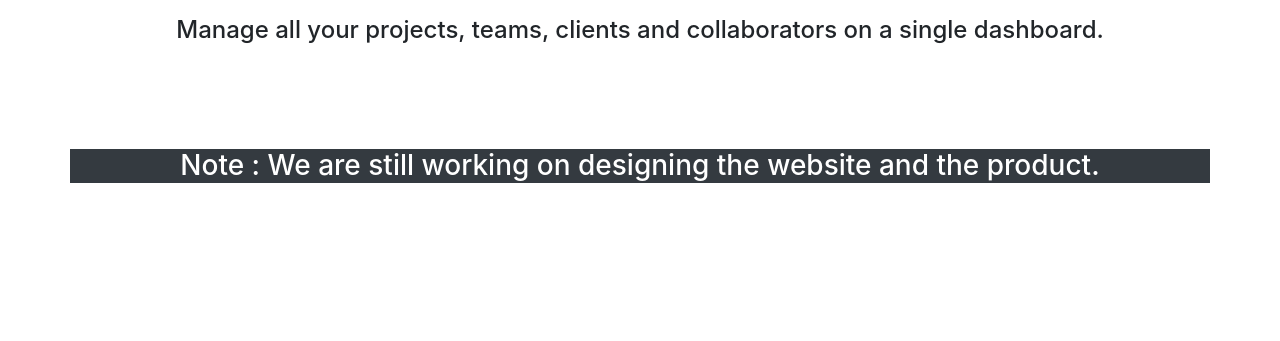
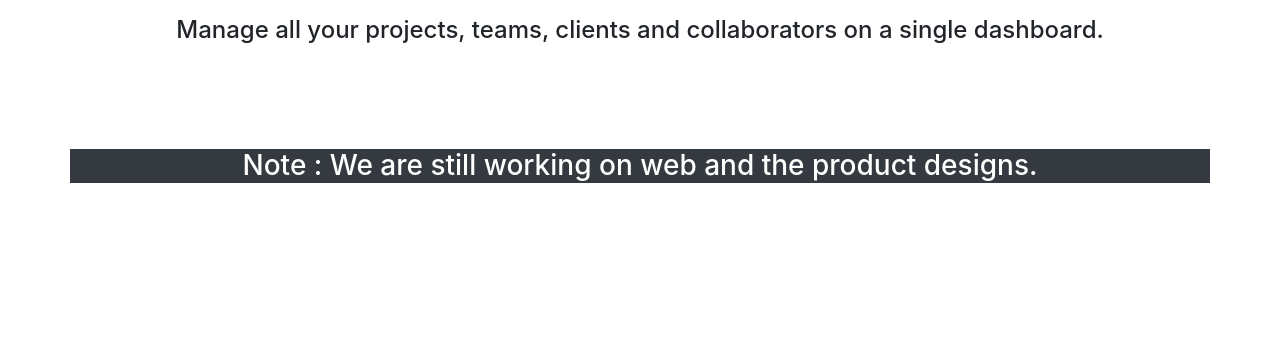
Before and after one commit to GokulKrishnanstartupverge/demostart, a plain HTML site: page Index.html in a window 1280 px wide. Shown: the part 459-800 px from the top of the page. Drawn offline with nearby package versions, Linux system fonts and the light colour scheme.

Commit message:
index note

```diff
--- a/Index.html
+++ b/Index.html
@@ -48,7 +48,7 @@
       </div>
 
       <div class="container bg-dark">
-        <h3 class="text-center text-white">Note : We are still working on designing the website and the product. </h3>
+        <h3 class="text-center text-white">Note : We are still working on web and the product designs. </h3>
       </div>
 
 
```
